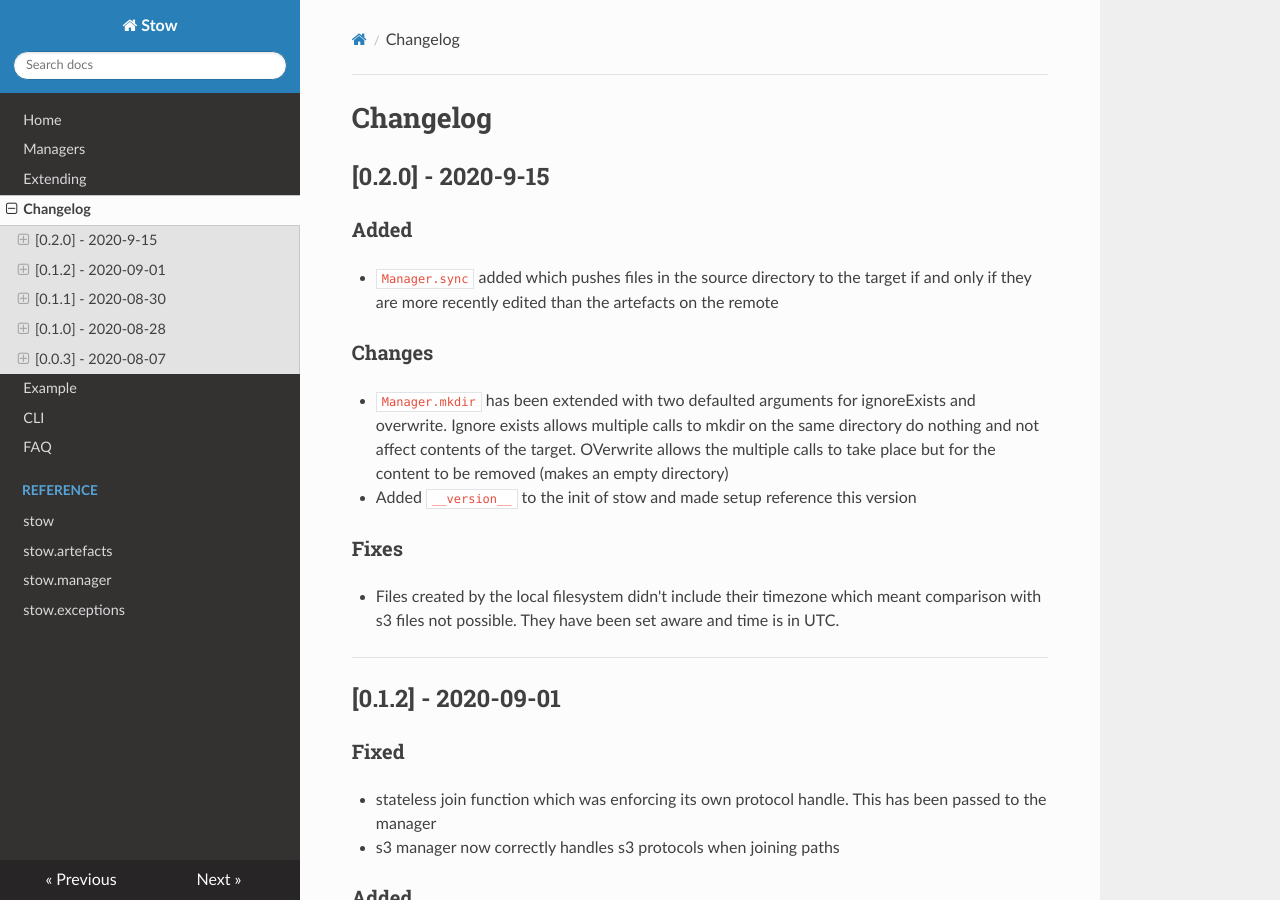
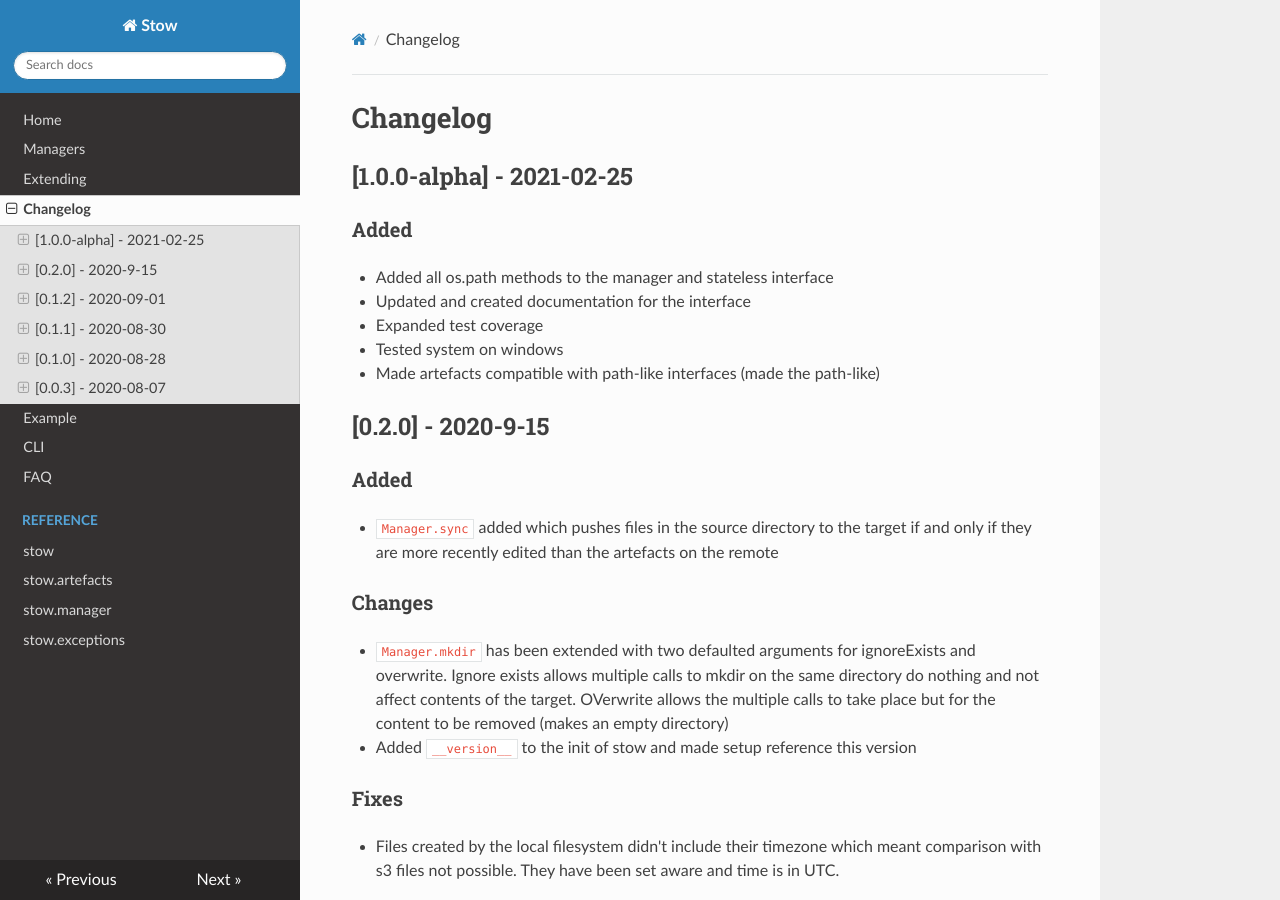
Before and after one commit to Kieran-Bacon/stow, an MkDocs documentation site: the page built from docs/changelog.md, in a window 1280 px wide and 900 px high. Built offline with MkDocs 1.6.1, drawn with Linux system fonts in a browser that asks for light colours; nearby versions of some CDN libraries.

Commit message:
Update version, readme and devcontainer

```diff
--- a/docs/changelog.md
+++ b/docs/changelog.md
@@ -1,5 +1,14 @@
 # Changelog
 
+## [1.0.0-alpha] - 2021-02-25
+
+### Added
+
+- Added all os.path methods to the manager and stateless interface
+- Updated and created documentation for the interface
+- Expanded test coverage
+- Tested system on windows
+- Made artefacts compatible with path-like interfaces (made the path-like)
 
 ## [0.2.0] - 2020-9-15
 
--- a/stow/__init__.py
+++ b/stow/__init__.py
@@ -1,4 +1,4 @@
-__version__ = "0.2.0"
+__version__ = "1.0.0-alpha"
 
 from .artefacts import Artefact, File, Directory, SubFile, SubDirectory
 from .manager import Manager, SubManager
```
Also changed, not shown: README.md (+6 -0 lines), 1 other file.
